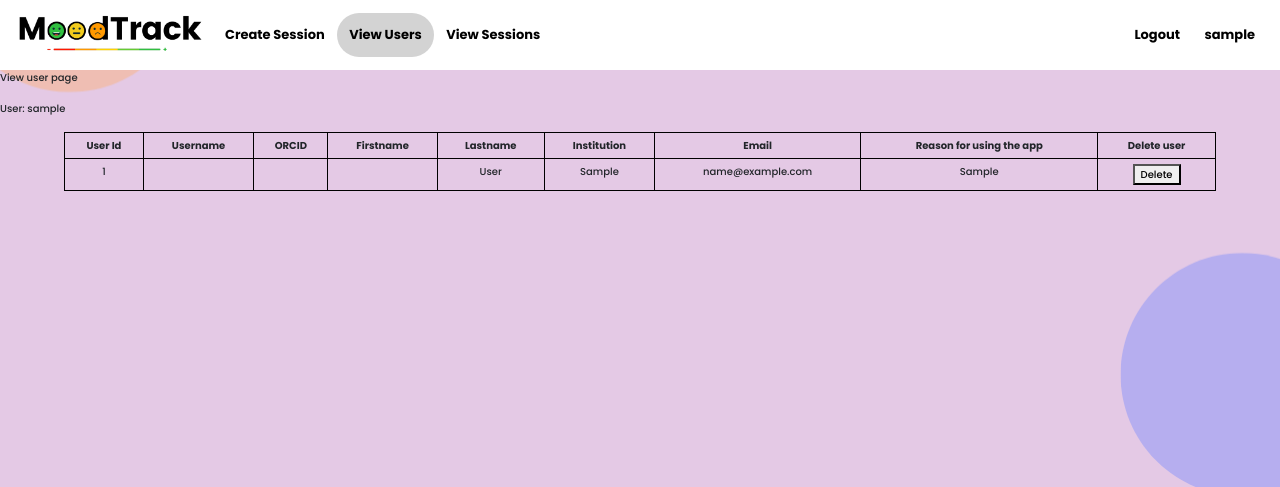
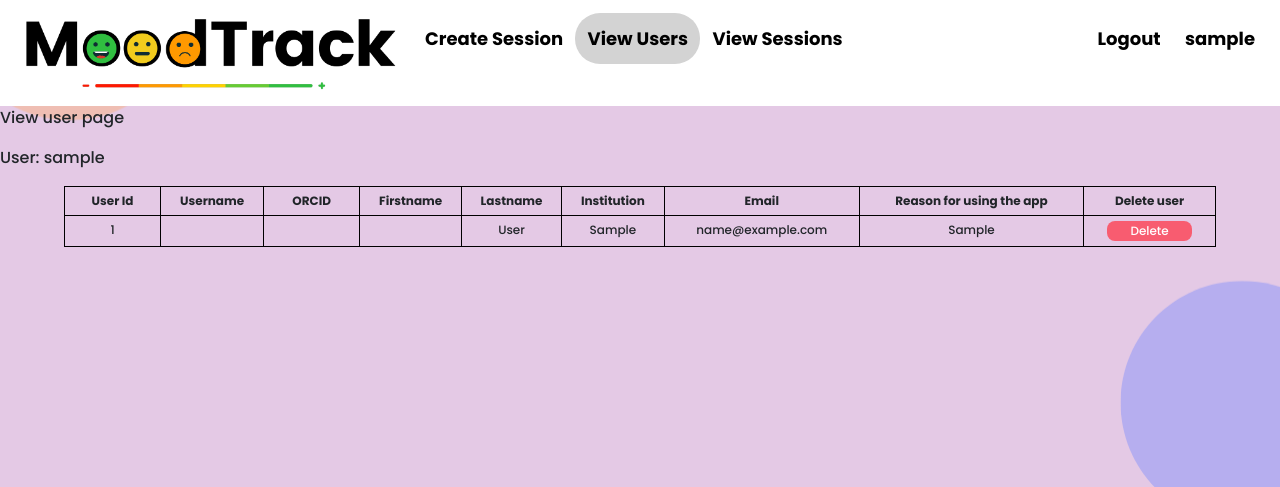
Before and after one commit to carrrmenleong/EmotionApp, a Flask app: page /viewusers in a window 1280 px wide. Shown: the top 487 px of the page. Run offline with Flask 2, Linux system fonts and the light colour scheme; a user stored in the database is signed in; tables that the repository leaves empty hold one stand-in row (values such as "Sample post"); data that the repository does not hold is empty.

Commit message:
fix view users page table layout
make header to be one line only, fix the colour of delete button according to canva template

```diff
--- a/app/static/css/base.css
+++ b/app/static/css/base.css
@@ -71,7 +71,7 @@ a {
     width: 400px;
 }
 
-@media(max-width: 700px){}
+@media(max-width: 700px){
     .logo{
         height: 40px;
         width: 200px;
@@ -99,9 +99,9 @@ a {
 }
 
 .delete{
-    background-color: salmon;
+    background-color: #f85c70;
     color: white;
     border: none;
     border-radius: 8px;
-    width: 95px;
+    width: 85px;
 }
--- a/app/static/css/viewusers.css
+++ b/app/static/css/viewusers.css
@@ -1,5 +1,7 @@
 table, th, td{
     border: 1px solid black;
+    font-size: 12px;
+    min-width: 70px;
 }
 
 
```
